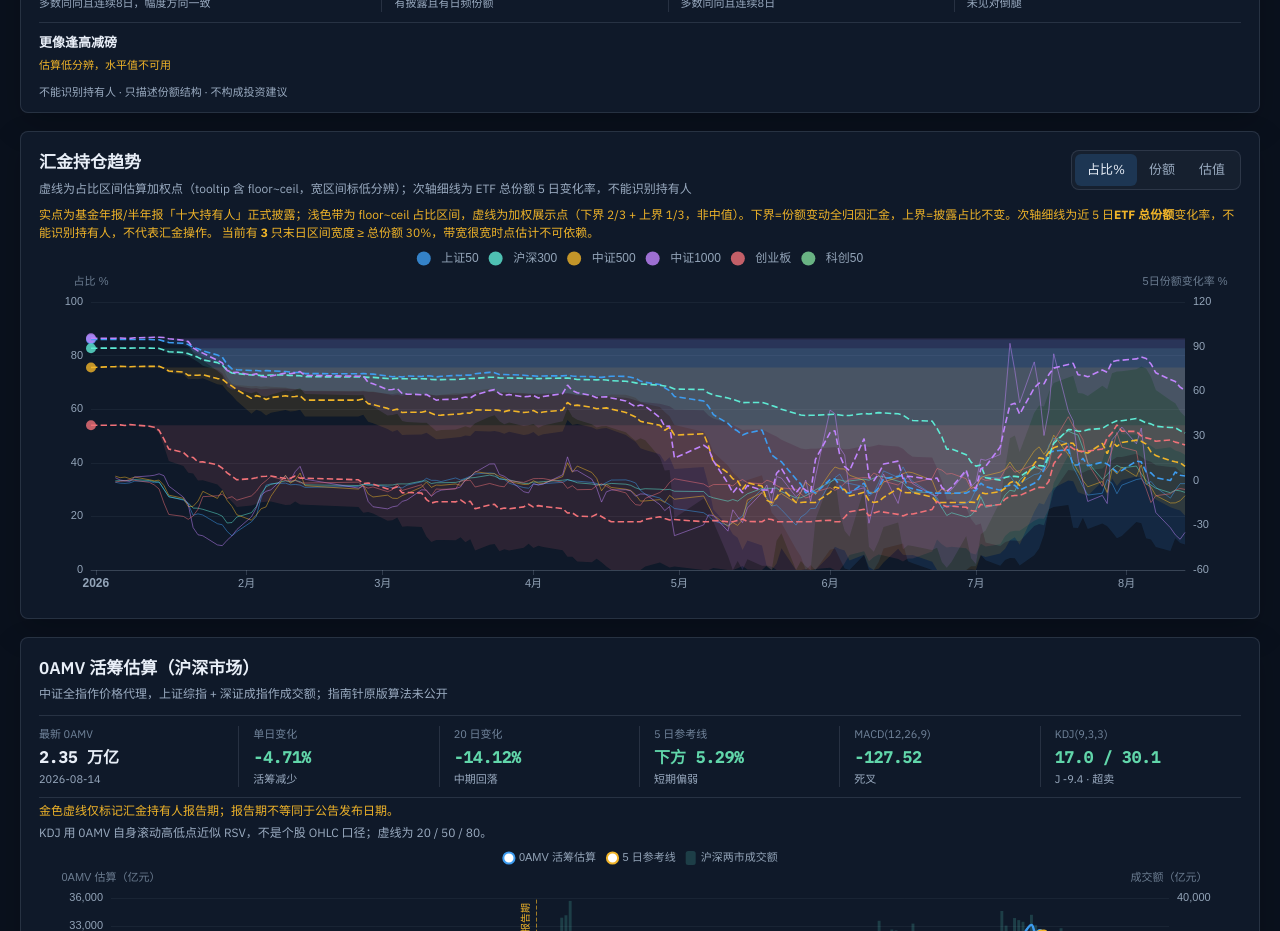
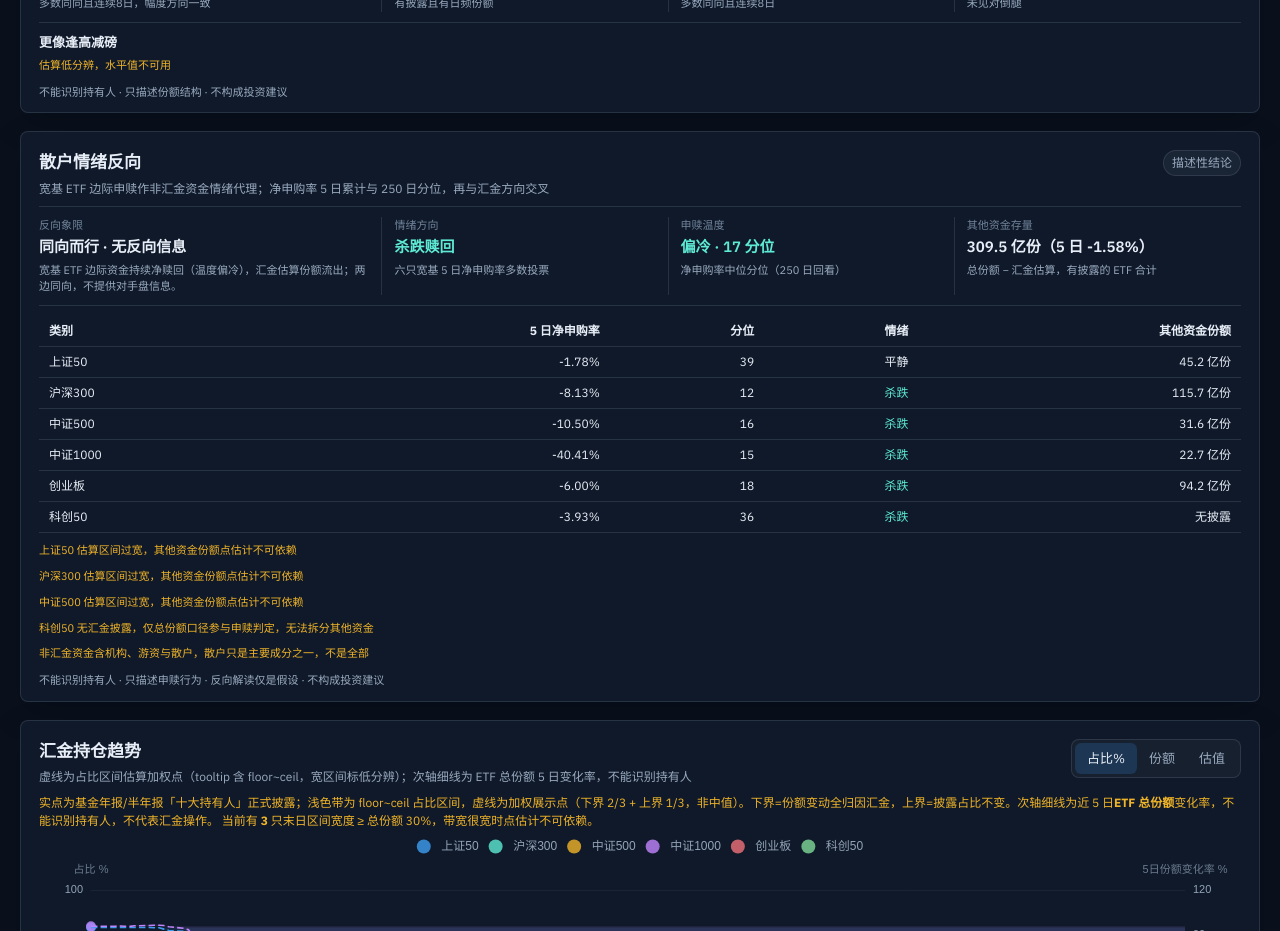
Before and after one commit to xiaojia21190/hjcc, a Vue app: page / in a window 1280 px wide. Shown: the part 1180-2111 px from the top of the page. Built offline with nearby package versions, Linux system fonts and the light colour scheme; no server answers.

Commit message:
feat(retail): 看板新增散户情绪反向面板

```diff
--- a/src/App.vue
+++ b/src/App.vue
@@ -20,6 +20,7 @@ import EtfDetail from './components/EtfDetail.vue'
 import DataQualityBar from './components/DataQualityBar.vue'
 import ForceBriefingPanel from './components/ForceBriefingPanel.vue'
 import ForceVerdictPanel from './components/ForceVerdictPanel.vue'
+import RetailPanel from './components/RetailPanel.vue'
 import { downloadEtfCsv, downloadMarketCsv } from './utils/dashboardExport'
 import { formatDateTime } from './utils/format'
 import { waitForRefresh } from './utils/refreshWait'
@@ -223,6 +224,8 @@ onBeforeUnmount(() => {
           :market-history="data.marketActiveCapHistory ?? []"
         />
 
+        <RetailPanel v-if="data" :etfs="etfs" />
+
         <section class="card panel">
           <div class="panel-head">
             <div>
--- /dev/null
+++ b/src/components/RetailPanel.vue
@@ -0,0 +1,114 @@
+<script setup lang="ts">
+import { computed } from 'vue'
+import type { EtfSnapshot } from '../../shared/types'
+import { judgeRetailSentiment } from '../utils/retailSignals'
+
+const props = withDefaults(
+  defineProps<{
+    etfs?: EtfSnapshot[]
+  }>(),
+  { etfs: () => [] },
+)
+
+const verdict = computed(() => judgeRetailSentiment(props.etfs))
+
+const temperatureText = computed(() => {
+  const v = verdict.value
+  return v.temperaturePercentile == null
+    ? v.temperatureLabel
+    : `${v.temperatureLabel} · ${v.temperaturePercentile.toFixed(0)} 分位`
+})
+
+const otherTotalText = computed(() => {
+  const v = verdict.value
+  if (v.otherTotalYi == null) return '—'
+  const change =
+    v.otherTotalChangePct5d == null
+      ? ''
+      : `（5 日 ${v.otherTotalChangePct5d > 0 ? '+' : ''}${v.otherTotalChangePct5d.toFixed(2)}%）`
+  return `${v.otherTotalYi.toFixed(1)} 亿份${change}`
+})
+
+const MOOD_TEXT: Record<string, string> = {
+  chasing: '追涨',
+  capitulating: '杀跌',
+  calm: '平静',
+}
+
+/** 逐只明细行：mood 着色数据属性。 */
+const rows = computed(() =>
+  verdict.value.etfs.map((row) => ({
+    ...row,
+    netSub5dText:
+      row.netSub5dPct == null
+        ? '—'
+        : `${row.netSub5dPct > 0 ? '+' : ''}${row.netSub5dPct.toFixed(2)}%`,
+    percentileText: row.netSubPercentile == null ? '—' : row.netSubPercentile.toFixed(0),
+    otherText: row.otherYi == null ? '无披露' : `${row.otherYi.toFixed(1)} 亿份`,
+    moodText: row.mood == null ? '—' : MOOD_TEXT[row.mood]!,
+  })),
+)
+</script>
+
+<template>
+  <section class="card panel retail" aria-labelledby="retail-title">
+    <div class="panel-head">
+      <div>
+        <h2 id="retail-title">散户情绪反向</h2>
+        <p class="muted">
+          宽基 ETF 边际申赎作非汇金资金情绪代理；净申购率 5 日累计与 250 日分位，再与汇金方向交叉
+        </p>
+      </div>
+      <span class="pill">描述性结论</span>
+    </div>
+
+    <div class="force-verdict-grid retail-grid">
+      <div class="force-verdict-primary" :data-quadrant="verdict.quadrant" role="status">
+        <div class="insight-label">反向象限</div>
+        <div class="insight-value">{{ verdict.quadrantLabel }}</div>
+        <div class="insight-detail muted">{{ verdict.detail }}</div>
+      </div>
+      <div class="force-verdict-gate" :data-mood="verdict.mood">
+        <div class="insight-label">情绪方向</div>
+        <div class="insight-value">{{ verdict.moodLabel }}</div>
+        <div class="insight-detail muted">六只宽基 5 日净申购率多数投票</div>
+      </div>
+      <div class="force-verdict-gate" :data-hot="verdict.temperatureLabel">
+        <div class="insight-label">申赎温度</div>
+        <div class="insight-value">{{ temperatureText }}</div>
+        <div class="insight-detail muted">净申购率中位分位（250 日回看）</div>
+      </div>
+      <div class="force-verdict-gate">
+        <div class="insight-label">其他资金存量</div>
+        <div class="insight-value">{{ otherTotalText }}</div>
+        <div class="insight-detail muted">总份额 − 汇金估算，有披露的 ETF 合计</div>
+      </div>
+    </div>
+
+    <table class="retail-table">
+      <thead>
+        <tr>
+          <th>类别</th>
+          <th>5 日净申购率</th>
+          <th>分位</th>
+          <th>情绪</th>
+          <th>其他资金份额</th>
+        </tr>
+      </thead>
+      <tbody>
+        <tr v-for="row in rows" :key="row.code">
+          <td>{{ row.categoryName }}</td>
+          <td>{{ row.netSub5dText }}</td>
+          <td>{{ row.percentileText }}</td>
+          <td :data-mood="row.mood">{{ row.moodText }}</td>
+          <td>{{ row.otherText }}</td>
+        </tr>
+      </tbody>
+    </table>
+
+    <p v-for="line in verdict.cautions" :key="line" class="insight-detail caution">
+      {{ line }}
+    </p>
+    <p class="muted insight-disclaimer">{{ verdict.disclaimer }}</p>
+  </section>
+</template>
--- a/src/styles/main.css
+++ b/src/styles/main.css
@@ -1314,3 +1314,57 @@ tr:focus-visible {
     animation: none;
   }
 }
+
+/* 散户情绪反向面板：闸格复用 force-verdict 布局，仅加状态色 */
+.retail-grid .force-verdict-primary[data-quadrant='contrarian-bull'] .insight-value {
+  color: var(--accent-2);
+}
+
+.retail-grid .force-verdict-primary[data-quadrant='contrarian-warn'] .insight-value {
+  color: var(--tier-other);
+}
+
+.retail-grid .force-verdict-gate[data-mood='chasing'] .insight-value {
+  color: var(--up);
+}
+
+.retail-grid .force-verdict-gate[data-mood='capitulating'] .insight-value {
+  color: var(--accent-2);
+}
+
+.retail-grid .force-verdict-gate[data-hot='高热'] .insight-value,
+.retail-grid .force-verdict-gate[data-hot='偏热'] .insight-value {
+  color: var(--up);
+}
+
+.retail-grid .force-verdict-gate[data-hot='冰点'] .insight-value,
+.retail-grid .force-verdict-gate[data-hot='偏冷'] .insight-value {
+  color: var(--accent-2);
+}
+
+.retail-table {
+  width: 100%;
+  border-collapse: collapse;
+  font-size: 12px;
+  margin: 4px 0 10px;
+}
+
+.retail-table th,
+.retail-table td {
+  padding: 6px 10px;
+  border-bottom: 1px solid var(--line);
+  text-align: right;
+}
+
+.retail-table th:first-child,
+.retail-table td:first-child {
+  text-align: left;
+}
+
+.retail-table td[data-mood='chasing'] {
+  color: var(--up);
+}
+
+.retail-table td[data-mood='capitulating'] {
+  color: var(--accent-2);
+}
```
Also changed, not shown: 1 other file (tests, documents, lock files or other folders).
